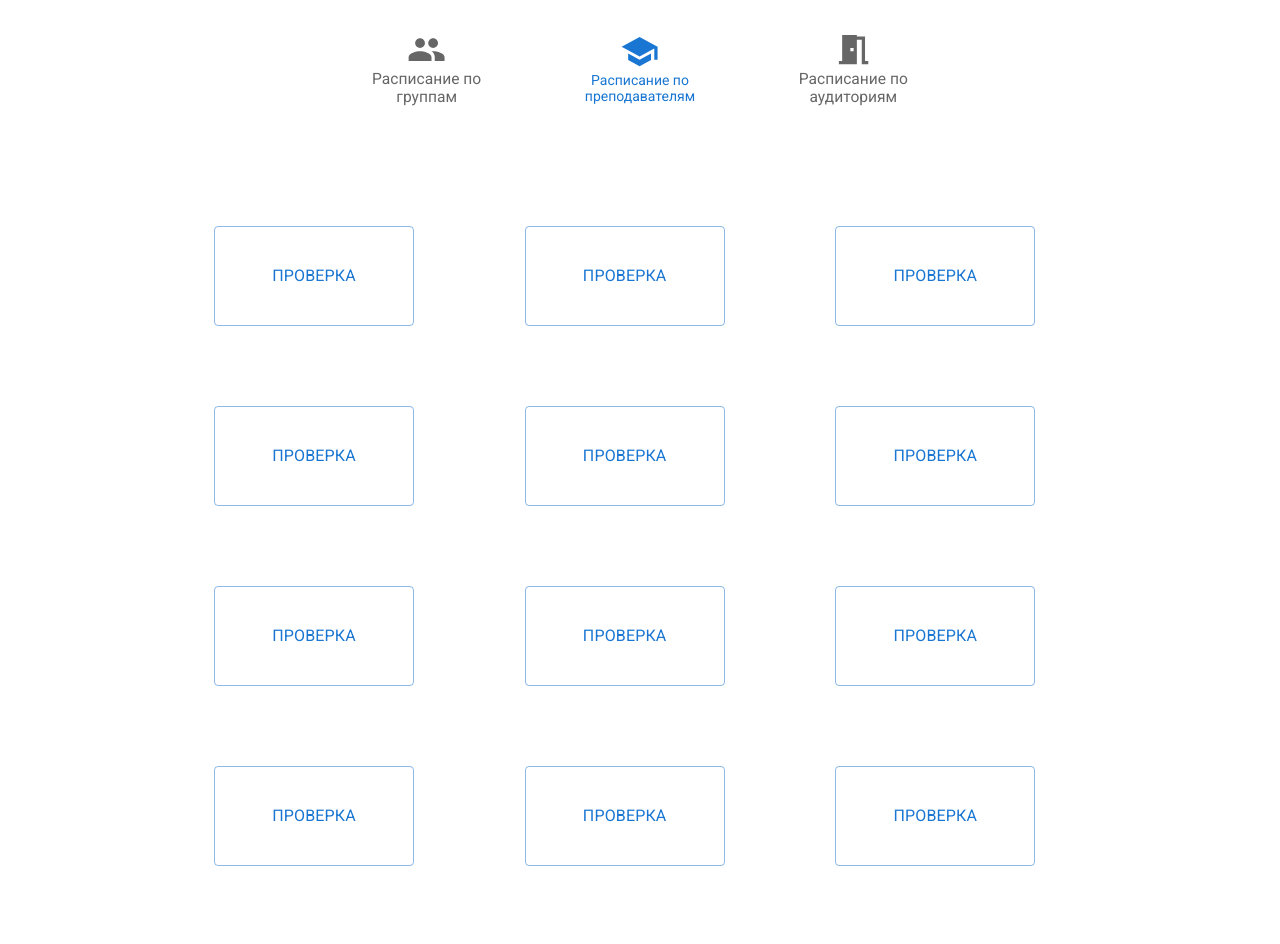
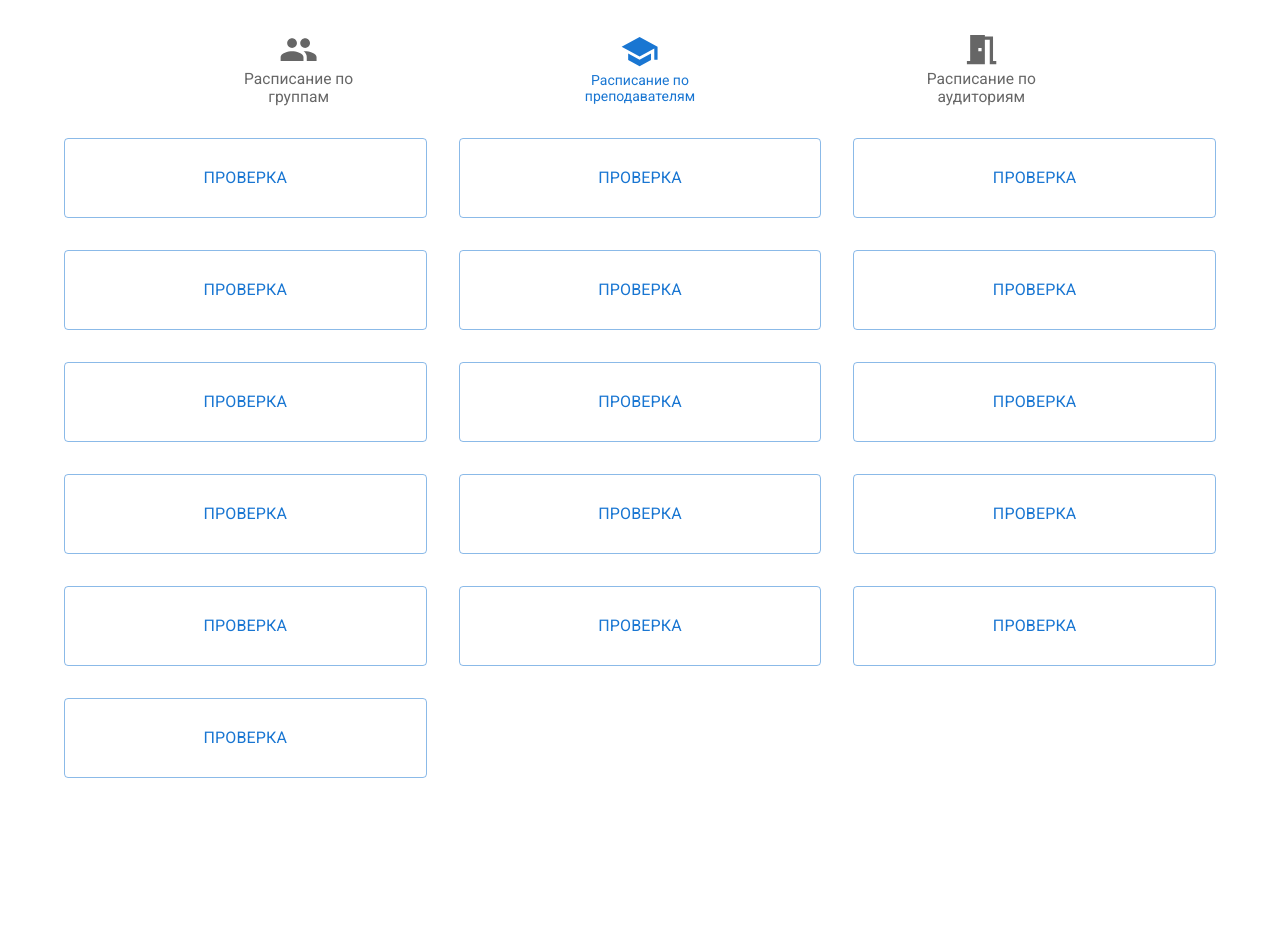
Before and after one commit to ponchik009/ahegao-web, a React (Create React App) app: page /teachers in a window 1280 px wide. Shown: the top 944 px of the page. After the commit the page ends 800 px from the top, so only its background shows below. Built offline with nearby package versions, Linux system fonts and the light colour scheme.

Commit message:
правки верстки списка (и прочего)

```diff
--- /dev/null
+++ b/src/components/ItemsList/Item.jsx
@@ -0,0 +1,23 @@
+import React from "react";
+import { Button, Typography } from "@mui/material";
+
+const Item = ({ name }) => {
+  return (
+    <Button
+      style={{ cursor: "pointer", width: "100%", height: `10vh` }}
+      variant="outlined"
+    >
+      <Typography
+        sx={{
+          display: "flex",
+          justifyContent: "space-around",
+          alignItems: "center",
+        }}
+      >
+        {name}
+      </Typography>
+    </Button>
+  );
+};
+
+export default Item;
--- a/src/components/ItemsList/ItemsList.jsx
+++ b/src/components/ItemsList/ItemsList.jsx
@@ -1,13 +1,25 @@
-import { Button, Typography } from "@mui/material";
 import React from "react";
+import { Grid } from "@mui/material";
 
-const ItemsList = () => {
+import Item from "./Item";
+
+const ItemsList = ({ items = Array(16).fill("Проверка") }) => {
   return (
-    <Button style ={{width: 200, height: 100, cursor:'pointer'}} variant="outlined">
-        <Typography sx={{ display: "flex",
-          justifyContent: "space-around",
-          alignItems: "center" }}>Проверка</Typography>
-    </Button>
+    <Grid
+      container
+      spacing={{
+        xs: 1,
+        sm: 2,
+        md: 4,
+      }}
+      alignItems="center"
+    >
+      {items.map((item, index) => (
+        <Grid item xs={12} sm={6} md={4} key={`${item}_${index}`}>
+          <Item name={item} />
+        </Grid>
+      ))}
+    </Grid>
   );
 };
 
--- a/src/components/Navbar/Navbar.jsx
+++ b/src/components/Navbar/Navbar.jsx
@@ -24,7 +24,7 @@ const Navbar = ({ size = 1, active }) => {
   `;
 
   return (
-    <Box sx={{ width: `${100 * size}%` }}>
+    <Box sx={{ width: `${100}%` }}>
       <BottomNavigation
         showLabels
         value={value}
@@ -35,11 +35,12 @@ const Navbar = ({ size = 1, active }) => {
           display: "flex",
           justifyContent: "space-around",
           alignItems: "center",
-          marginTop: () => (size == 1 ? "20vh" : "5vh"),
+          marginTop: () => (size == 1 ? "15vh" : "5vh"),
+          px: "10vw",
           "@media screen and (max-width: 40em)": {
             flexDirection: () => (size == 1 ? "column" : "row"),
             height: () => size == 1 && "80vh",
-            marginTop: "3vh",
+            marginTop: "1vh",
           },
         }}
       >
--- a/src/pages/Auditories/AuditoriesPage.jsx
+++ b/src/pages/Auditories/AuditoriesPage.jsx
@@ -1,5 +1,6 @@
-import { Container, Grid } from "@mui/material";
 import React from "react";
+import { Container } from "@mui/material";
+
 import ItemsList from "../../components/ItemsList/ItemsList";
 import Navbar from "../../components/Navbar/Navbar";
 
@@ -15,30 +16,14 @@ const AuditoriesPage = () => {
       >
         <Navbar size={0.5} active={2} />
       </div>
-      <div>
-      <Container maxWidth="md" style={{ marginTop: "130px" }}>
-          <Grid container spacing={10}>
-            <Grid item xs={12} sm={6} md={4}>
-                <ItemsList/>
-            </Grid>
-            <Grid item xs={12} sm={6} md={4}>
-                <ItemsList/>
-            </Grid>
-            <Grid item xs={12} sm={6} md={4}>
-                <ItemsList/>
-            </Grid>
-            <Grid item xs={12} sm={6} md={4}>
-                <ItemsList/>
-            </Grid>
-            <Grid item xs={12} sm={6} md={4}>
-                <ItemsList/>
-            </Grid>
-            <Grid item xs={12} sm={6} md={4}>
-                <ItemsList/>
-            </Grid>
-          </Grid>
+      <Container
+        sx={{
+          marginTop: `calc(2vh + 2vw)`,
+          marginBottom: `calc(1vh + 1vw)`,
+        }}
+      >
+        <ItemsList />
       </Container>
-      </div>
     </div>
   );
 };
--- a/src/pages/Groups/GroupsPage.jsx
+++ b/src/pages/Groups/GroupsPage.jsx
@@ -1,6 +1,6 @@
-import { Container, Grid } from "@mui/material";
 import React from "react";
-import { useNavigate } from "react-router-dom";
+import { Container } from "@mui/material";
+
 import ItemsList from "../../components/ItemsList/ItemsList";
 import Navbar from "../../components/Navbar/Navbar";
 
@@ -16,21 +16,14 @@ const GroupsPage = () => {
       >
         <Navbar size={0.5} active={0} />
       </div>
-      <div>
-      <Container maxWidth="md" style={{ marginTop: "130px" }}>
-          <Grid container spacing={10}>
-            <Grid item xs={12} sm={6} md={4}>
-                <ItemsList/>
-            </Grid>
-            <Grid item xs={12} sm={6} md={4}>
-                <ItemsList/>
-            </Grid>
-            <Grid item xs={12} sm={6} md={4}>
-                <ItemsList/>
-            </Grid>
-          </Grid>
+      <Container
+        sx={{
+          marginTop: `calc(2vh + 2vw)`,
+          marginBottom: `calc(1vh + 1vw)`,
+        }}
+      >
+        <ItemsList />
       </Container>
-      </div>
     </div>
   );
 };
--- a/src/pages/Home/HomePage.jsx
+++ b/src/pages/Home/HomePage.jsx
@@ -12,7 +12,9 @@ const HomePage = () => {
         flexDirection: "column",
       }}
     >
-      <Typography sx={{ fontSize: "10vw" }}>Расписание</Typography>
+      <Typography sx={{ fontSize: "10vw", marginTop: `calc(4vw + 4vh)` }}>
+        Расписание
+      </Typography>
       <Navbar />
     </div>
   );
--- a/src/pages/Teachers/TeachersPage.jsx
+++ b/src/pages/Teachers/TeachersPage.jsx
@@ -1,5 +1,6 @@
-import { Container, Grid } from "@mui/material";
 import React from "react";
+import { Container } from "@mui/material";
+
 import ItemsList from "../../components/ItemsList/ItemsList";
 import Navbar from "../../components/Navbar/Navbar";
 
@@ -15,60 +16,14 @@ const TeachersPage = () => {
       >
         <Navbar size={0.5} active={1} />
       </div>
-      <div>
-      <Container maxWidth="md" style={{ marginTop: "130px" }}>
-          <Grid container spacing={10}>
-            <Grid item xs={12} sm={6} md={4}>
-                <ItemsList/>
-            </Grid>
-            <Grid item xs={12} sm={6} md={4}>
-                <ItemsList/>
-            </Grid>
-            <Grid item xs={12} sm={6} md={4}>
-                <ItemsList/>
-            </Grid>
-            <Grid item xs={12} sm={6} md={4}>
-                <ItemsList/>
-            </Grid>
-            <Grid item xs={12} sm={6} md={4}>
-                <ItemsList/>
-            </Grid>
-            <Grid item xs={12} sm={6} md={4}>
-                <ItemsList/>
-            </Grid>
-            <Grid item xs={12} sm={6} md={4}>
-                <ItemsList/>
-            </Grid>
-            <Grid item xs={12} sm={6} md={4}>
-                <ItemsList/>
-            </Grid>
-            <Grid item xs={12} sm={6} md={4}>
-                <ItemsList/>
-            </Grid>
-            <Grid item xs={12} sm={6} md={4}>
-                <ItemsList/>
-            </Grid>
-            <Grid item xs={12} sm={6} md={4}>
-                <ItemsList/>
-            </Grid>
-            <Grid item xs={12} sm={6} md={4}>
-                <ItemsList/>
-            </Grid>
-            <Grid item xs={12} sm={6} md={4}>
-                <ItemsList/>
-            </Grid>
-            <Grid item xs={12} sm={6} md={4}>
-                <ItemsList/>
-            </Grid>
-            <Grid item xs={12} sm={6} md={4}>
-                <ItemsList/>
-            </Grid>
-            <Grid item xs={12} sm={6} md={4}>
-                <ItemsList/>
-            </Grid>
-          </Grid>
+      <Container
+        sx={{
+          marginTop: `calc(2vh + 2vw)`,
+          marginBottom: `calc(1vh + 1vw)`,
+        }}
+      >
+        <ItemsList />
       </Container>
-      </div>
     </div>
   );
 };
```
